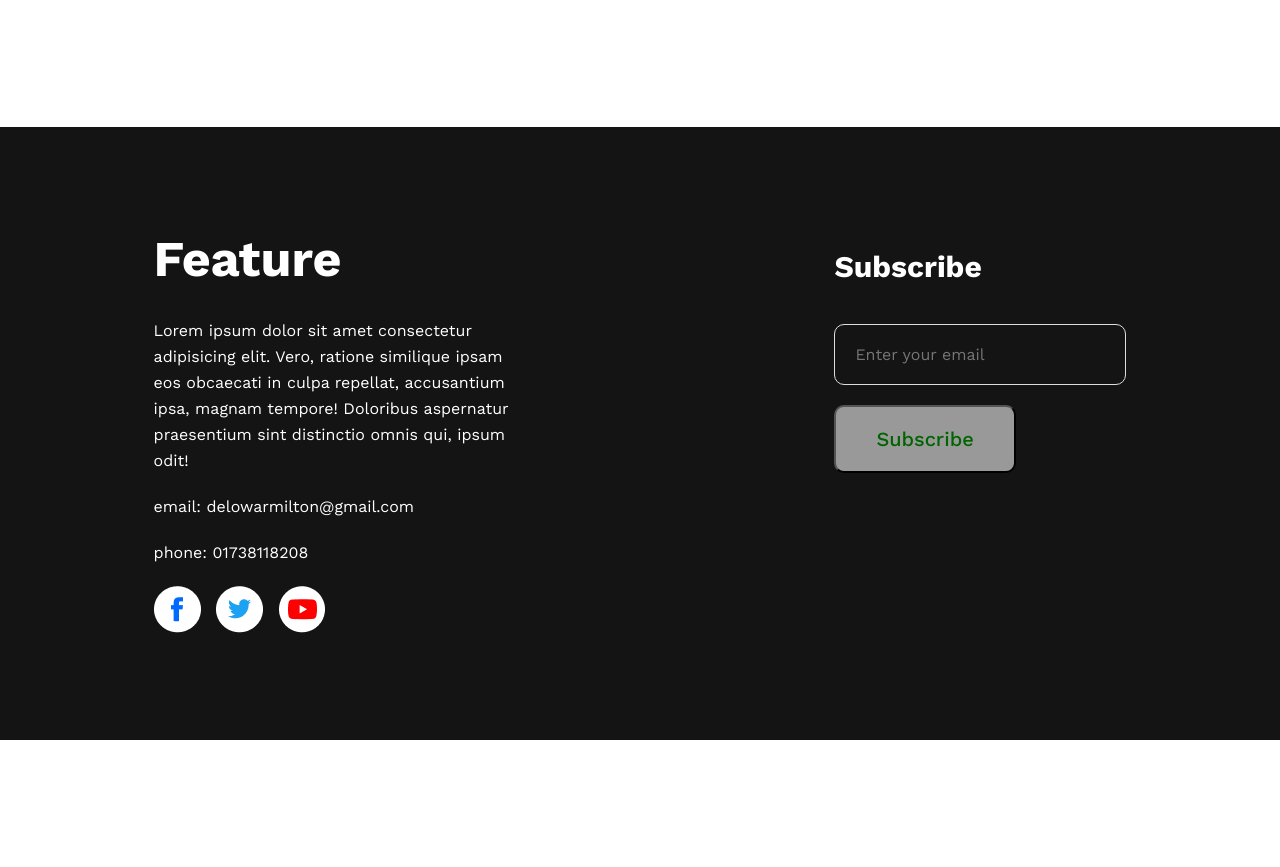
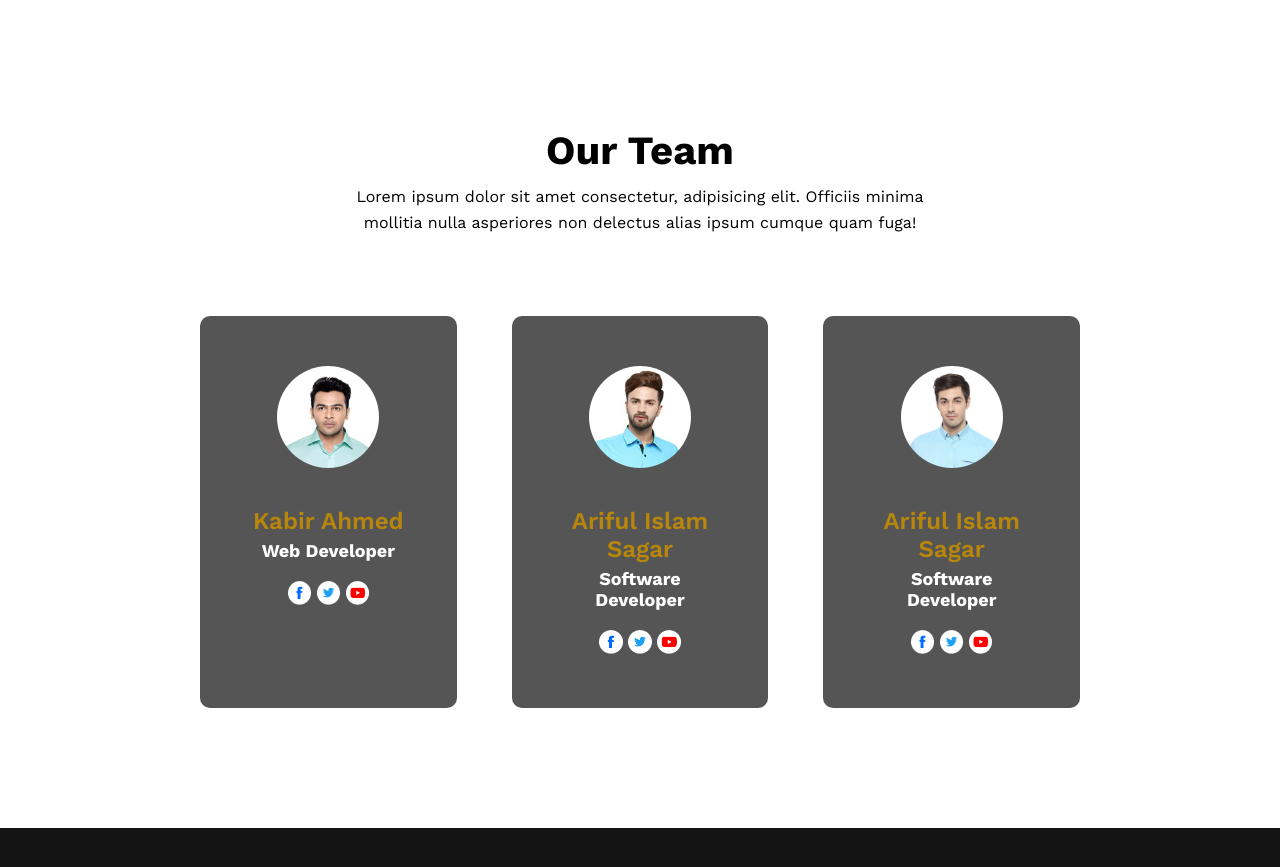
Before and after one commit to delowar-prog/assignment-1, a plain HTML site: page index.html in a window 1280 px wide. Shown: the part 2612-3479 px from the top of the page. Before the commit the page ends 3352 px from the top, so only its background shows below. Drawn offline with nearby package versions, Linux system fonts and the light colour scheme.

Commit message:
add team section

```diff
--- a/css/style.css
+++ b/css/style.css
@@ -117,6 +117,48 @@ article p{
 .call_now>button:hover{
     background-color:#fff;
 }
+/*Our Team Section Style*/
+.our-team{
+    text-align: center;
+    margin: 120px 0;
+}
+.our-team h1{
+    font-size: 40px;
+}
+.our-team>p{
+    padding: 10px 350px;
+    font-size: 16px;
+}
+.team-item-container{
+    display: flex;
+    margin: 70px 200px;
+    gap:55px;
+    color:#fff;
+}
+.team-item{
+    background-color: #555;
+    padding: 50px;
+    border-radius: 10px;
+}
+.team-item>img{
+width: 65%;
+border-radius: 50%;
+}
+.team-item>h2{
+    font-weight: 600;
+    color:darkgoldenrod;
+    margin-top: 35px;
+    margin-bottom: 5px;
+}
+.team-item>h5{
+    font-size: 18px;
+}
+.social-icon{
+    margin-top: 20px;
+}
+.social-icon>img{
+    width: 15%;
+}
 /*Footer Section Style*/
 footer{
     background-color: #151414;
--- a/index.html
+++ b/index.html
@@ -66,6 +66,43 @@
                 <h1>Awlays keep a positive mindset</h1>
                 <button>Call Now</button>
         </section>
+        <!--Out Team Section-->
+        <section class="our-team">
+            <h1>Our Team</h1>
+            <p>Lorem ipsum dolor sit amet consectetur, adipisicing elit. Officiis minima mollitia nulla asperiores non delectus alias ipsum cumque quam fuga!</p>
+            <div class="team-item-container">
+                <div class="team-item">
+                    <img src="images/team/1.jpg" alt="">
+                    <h2>Kabir Ahmed</h2>
+                    <h5>Web Developer</h5>
+                    <div class="social-icon">
+                        <img src="images/icons/fb.png" alt="">
+                        <img src="images/icons/twitter.png" alt="">
+                        <img src="images/icons/youtube.png" alt="">
+                    </div>
+                </div>
+                <div class="team-item">
+                    <img src="images/team/2.jpg" alt="">
+                    <h2>Ariful Islam Sagar</h2>
+                    <h5>Software Developer</h5>
+                    <div class="social-icon">
+                        <img src="images/icons/fb.png" alt="">
+                        <img src="images/icons/twitter.png" alt="">
+                        <img src="images/icons/youtube.png" alt="">
+                    </div>
+                </div>
+                <div class="team-item">
+                    <img src="images/team/3.jpg" alt="">
+                    <h2>Ariful Islam Sagar</h2>
+                    <h5>Software Developer</h5>
+                    <div class="social-icon">
+                        <img src="images/icons/fb.png" alt="">
+                        <img src="images/icons/twitter.png" alt="">
+                        <img src="images/icons/youtube.png" alt="">
+                    </div>
+                </div>
+            </div>
+        </section>
     </main>
     <!--footer Section-->
     <footer>
```
Also changed, not shown: images/team/1.jpg (added), images/team/2.jpg (added), images/team/3.jpg (added).
